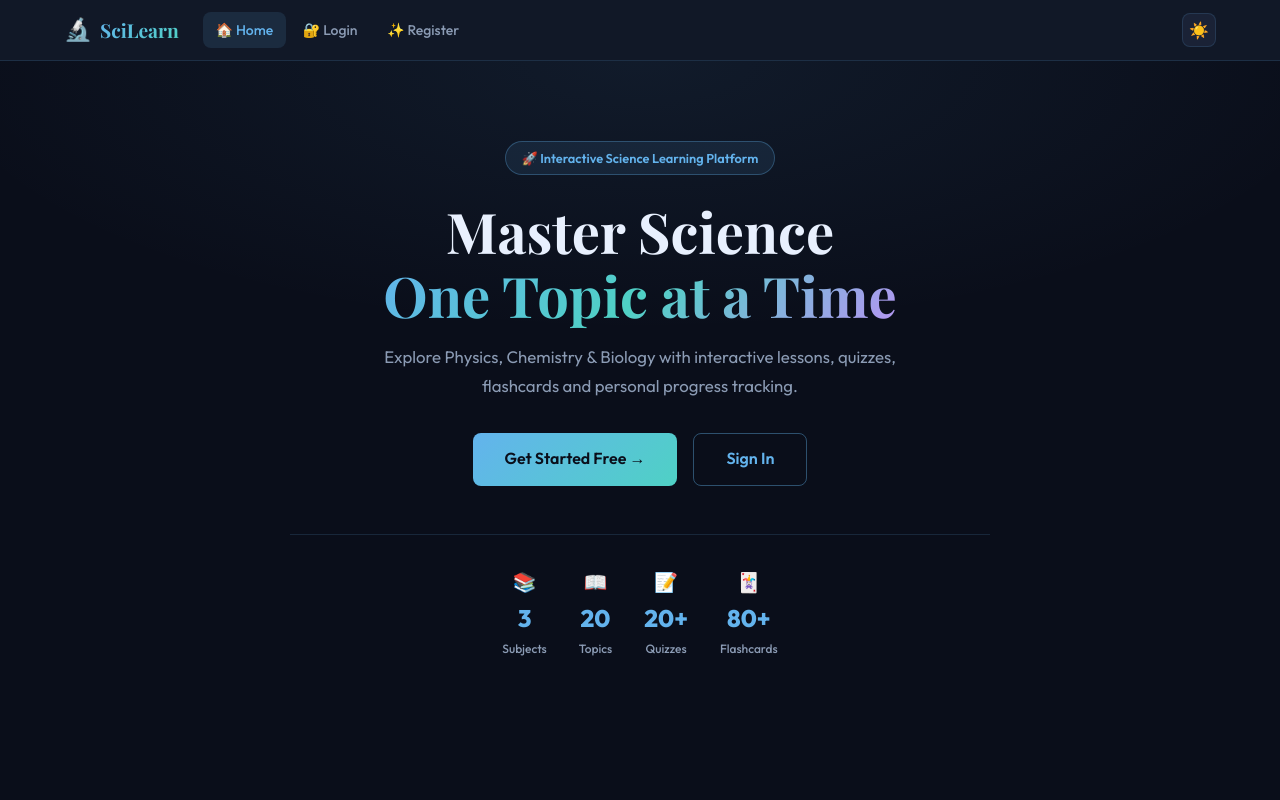
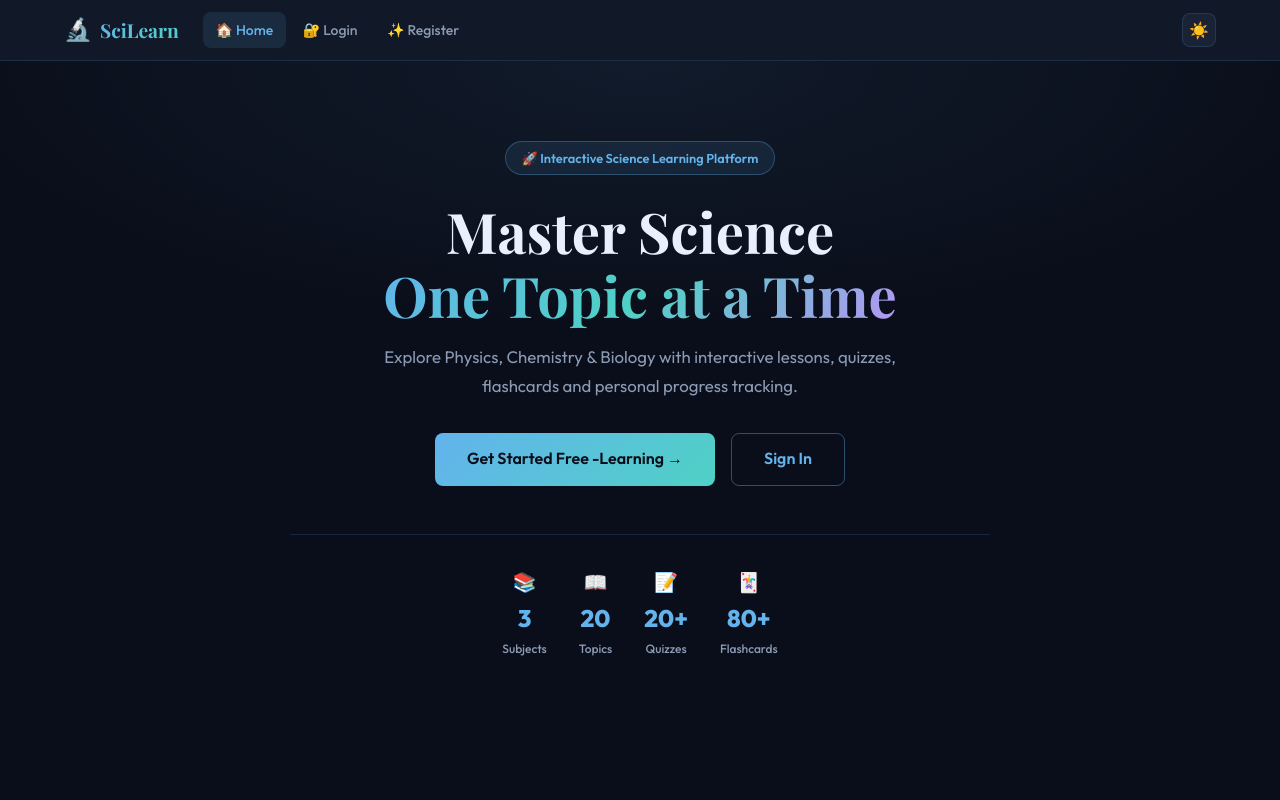
Before and after one commit to prasath-dev7111/Science-Learn, a React (Create React App) app in the folder client/: page / in a window 1280 px wide. Shown: the top 800 px of the page. Built offline with nearby package versions, Linux system fonts and the light colour scheme; the HTML template or start-up script is replaced by a standard one; a web font is replaced by a local one.

Commit message:
updated changes in feature-about-page

```diff
--- a/client/src/pages/Home.jsx
+++ b/client/src/pages/Home.jsx
@@ -64,7 +64,7 @@ function Home() {
               ) : (
                 <>
                   <Link to="/register" className="btn btn-primary" style={{ fontSize: "1rem", padding: "0.8rem 2rem" }}>
-                    Get Started Free →
+                    Get Started Free -Learning →
                   </Link>
                   <Link to="/login" className="btn btn-outline" style={{ fontSize: "1rem", padding: "0.8rem 2rem" }}>
                     Sign In
```
